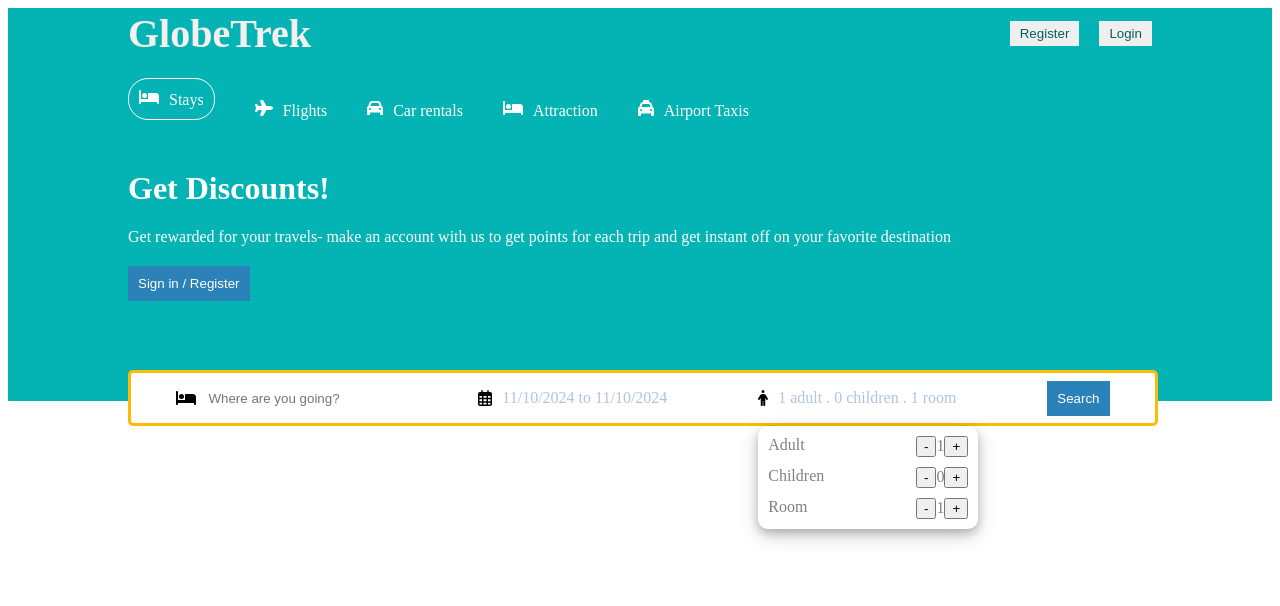
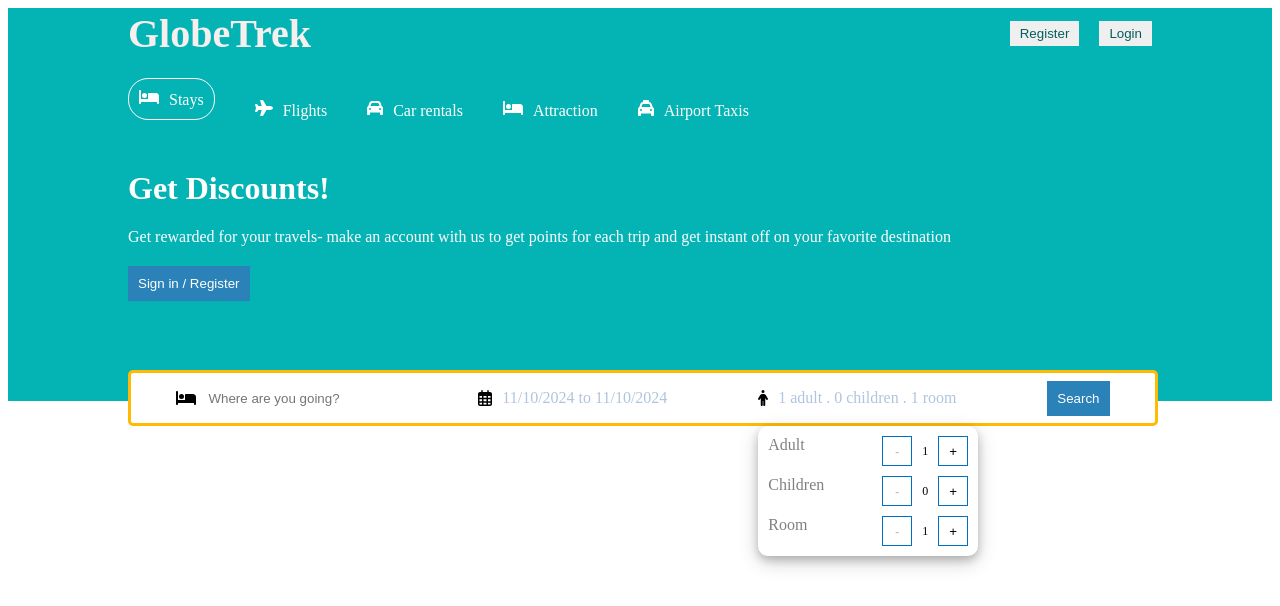
Before and after one commit to par2hibATU/Y4-GlobeTrek-PE-, a React (Create React App) app: page / in a window 1280 px wide. Shown: the top 606 px of the page. Built offline with nearby package versions, Linux system fonts and the light colour scheme.

Commit message:
increasing and decreasing button fixed for the room, adults and children

```diff
--- a/src/components/header/Header.jsx
+++ b/src/components/header/Header.jsx
@@ -27,6 +27,15 @@
     children:0,
     room:1,
   })
+
+  const handleOption = (name, operation) => {
+    setOptions((prev) => {
+      return {
+        ...prev,
+        [name] : operation === "i" ? options[name] + 1 : options[name] - 1,
+      };
+    });
+  };
   return (
     <div className="header">
       <div className="headerContainer">
@@ -80,25 +89,31 @@
               <div className="optionItem">
                 <span className="optionText">Adult</span>
                 <div className="optionCounter">
-                  <button className="optionCounterButton">-</button>
-                  <span className="optionCounterNumber">1</span>
-                  <button className="optionCounterButton">+</button>
+                  <button
+                  disabled = {options.adult <= 1} ///it disables button when it is 1 or less than
+                  className="optionCounterButton" onClick={() => handleOption("adult", "d")}>-</button>
+                  <span className="optionCounterNumber">{options.adult}</span>
+                  <button className="optionCounterButton" onClick={() => handleOption("adult", "i")}>+</button>
                 </div>
               </div>
               <div className="optionItem">
               <span className="optionText">Children</span>
               <div className="optionCounter">
-                  <button className="optionCounterButton">-</button>
-                  <span className="optionCounterNumber">0</span>
-                  <button className="optionCounterButton">+</button>
+                  <button
+                  disabled = {options.children <= 0}
+                  className="optionCounterButton" onClick={() => handleOption("children", "d")}>-</button>
+                  <span className="optionCounterNumber">{options.children}</span>
+                  <button className="optionCounterButton" onClick={() => handleOption("children", "i")}>+</button>
                 </div>
               </div>
               <div className="optionItem">
                 <span className="optionText">Room</span>
                 <div className="optionCounter">
-                  <button className="optionCounterButton">-</button>
-                  <span className="optionCounterNumber">1</span>
-                  <button className="optionCounterButton">+</button>
+                  <button
+                  disabled = {options.room <= 1}
+                  className="optionCounterButton" onClick={() => handleOption("room", "d")}>-</button>
+                  <span className="optionCounterNumber">{options.room}</span>
+                  <button className="optionCounterButton" onClick={() => handleOption("room", "i")}>+</button>
                 </div>
               </div>
             </div>
--- a/src/components/header/header.css
+++ b/src/components/header/header.css
@@ -101,3 +101,19 @@
     justify-content: space-between;
     margin: 10px;
 }
+
+.optionCounter{
+    display: flex;
+    align-items: center;
+    gap: 10px;
+    font-size: 12px;
+    color: black;
+}
+
+.optionCounterButton{
+    width: 30px;
+    height: 30px;
+    border: 1px solid #0071c2;
+    cursor: pointer;
+    background-color: white;
+}
```
